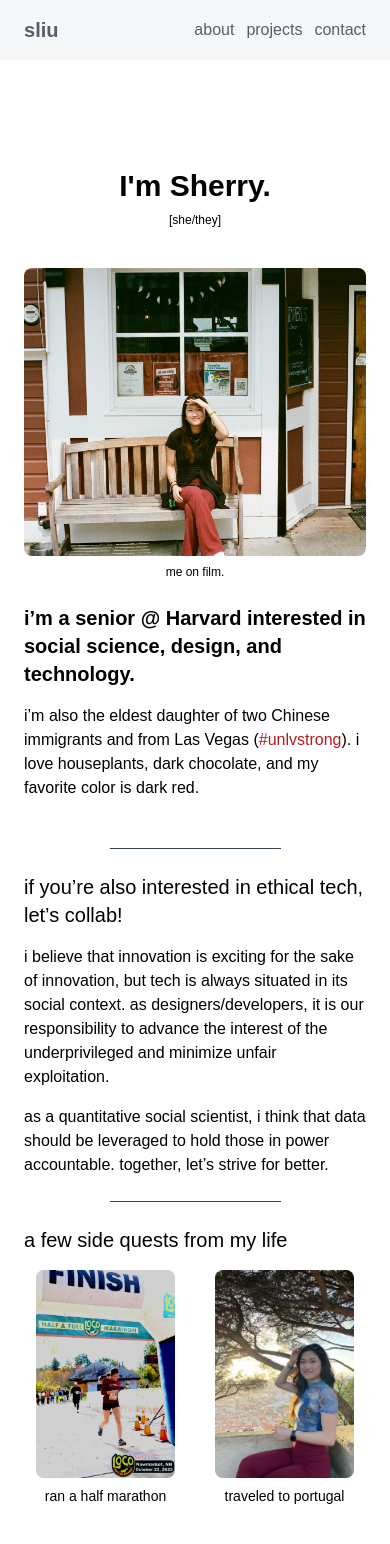
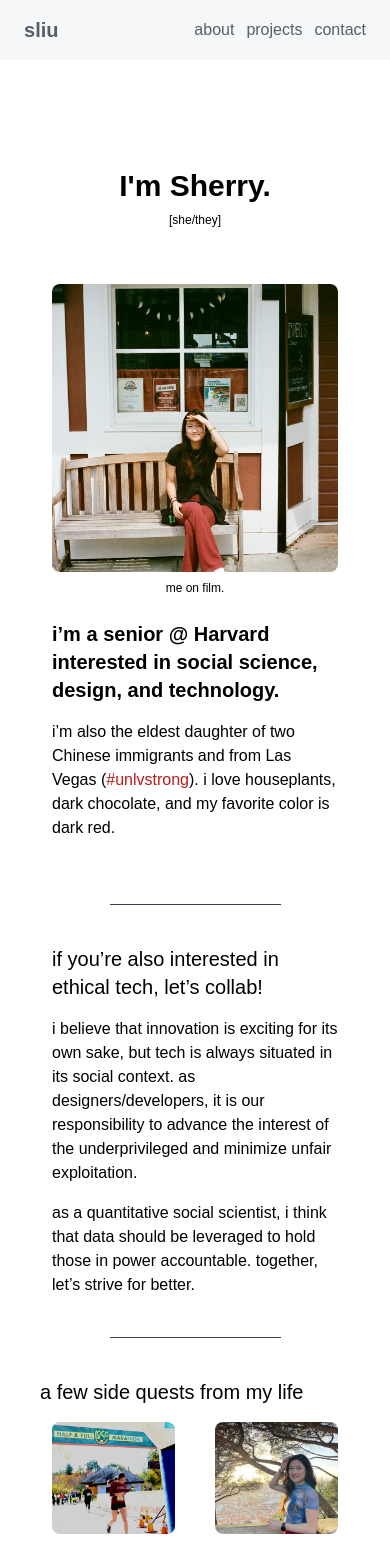
Before and after one commit to shxrryliu/personal-website, a Next.js app: page /about in a window 390 px wide. Shown: the top 1544 px of the page. Built offline with nearby package versions, Linux system fonts and the light colour scheme; grey boxes are pictures that could not be loaded.

Commit message:
projects page and bug fix

```diff
--- a/components/header.js
+++ b/components/header.js
@@ -34,12 +34,13 @@ export default function Header() {
           <nav>
             <ul className="flex space-x-3 sm:space-x-8">
             {navOptions.map((option) => (
-                <li><a
+                <li key={option.title}>
+                  <a
                     href={option.link}
                     className="group relative text-gray-800 hover:text-red-800 transition duration-300">
                     {option.title}
                     <span className="absolute -bottom-1 left-0 w-0 h-0.5 bg-red-700 transition-all duration-200 group-hover:w-full"></span>
-                    </a>
+                  </a>
                 </li>
             ))}
             </ul>
--- a/pages/about.js
+++ b/pages/about.js
@@ -18,9 +18,10 @@ export default function Home() {
             <p className='text-xs text-center pt-2 pb-10'>[she/they]</p>
 
             {/* quick intro */}
-            <div className='flex sm:flex-row flex-col items-center max-w-3xl'>
+            <div className='flex sm:flex-row flex-col items-center max-w-3xl p-4 md:mx-auto mx-3'>
                 <div className='sm:w-1/2 med:mr-0 sm:mr-8 sm:pl-1'>
-                    <img src='/me4.jpg' alt='me again' className='w-full h-72 bg-gray-200 rounded-lg object-cover' />
+                    <img src='/me4.jpg' alt='me again' className='w-full h-72 bg-gray-200 rounded-lg object-cover
+                        hover:shadow-xl transition duration-300 ease-in-out transform hover:-translate-y-1 overflow-hidden' />
                     <p className="text-center text-xs mt-2">me on film.</p>
                 </div>
                 <div className='sm:w-1/2 my-6 sm:my-auto'>
@@ -42,9 +43,9 @@ export default function Home() {
             </div>
 
             {/* values section */}
-            <div className='text-left max-w-3xl'>
+            <div className='text-left max-w-3xl p-4 md:mx-auto mx-3'>
                 <p className='text-xl font-medium pb-4 sm:pb-8'>if you’re also interested in ethical tech, let’s collab!</p>
-                <p className='text-med pb-4'>i believe that innovation is exciting for the sake of innovation, but tech is always situated in its social context.
+                <p className='text-med pb-4'>i believe that innovation is exciting for its own sake, but tech is always situated in its social context.
                     as designers/developers, it is our responsibility to advance the interest of the underprivileged and minimize unfair exploitation.
                 </p>
                 <p className='text-med'>as a quantitative social scientist, i think that data should be leveraged to hold those in power accountable.
@@ -58,12 +59,13 @@ export default function Home() {
             </div>
 
             {/* side quests */}
-            <div className='max-w-3xl w-full'>
+            <div className='max-w-3xl w-full p-4 md:mx-auto mx-3'>
                 <p className='text-xl pb-4 sm:pb-8 text-left'>a few side quests from my life</p>
-                <div className='grid sm:grid-cols-3 grid-cols-2 gap-10 mb-8 mx-3'>
+                <div className='grid md:grid-cols-3 lg:grid-cols-3 grid-cols-2 gap-10 mb-8 mx-3'>
                     {sideQuests.map((quest, index) => (
                         <div key={index}>
-                            <img src={quest.imgPath} alt={quest.description} className='w-full rounded-lg h-52 bg-gray-200 object-cover' />
+                            <img src={quest.imgPath} alt={quest.description} className='w-full rounded-lg sm:h-52 h-28 bg-gray-200 object-cover
+                                hover:shadow-xl transition duration-300 ease-in-out transform hover:-translate-y-1 overflow-hidden' />
                             <p className='text-center text-sm mt-2'>{quest.description}</p>
                         </div>
                     ))}
@@ -71,7 +73,7 @@ export default function Home() {
             </div>
 
             {/* other social media places */}
-            <div className='flex flex-col max-w-3xl items-center justify-center mt-10'>
+            <div className='flex flex-col max-w-3xl items-center justify-center mt-8 p-4 md:mx-auto mx-3'>
                 <p className='text-med my-6'>even more places to find me (not work):</p>
                 <div className="flex space-x-16 mb-12">
                     <a href="https://www.goodreads.com/user/show/50509124-sherry-liu" aria-label="Github" className="text-gray-500 hover:text-red-700 hover:drop-shadow-md
--- /dev/null
+++ b/pages/projects.js
@@ -0,0 +1,13 @@
+import '../tailwind.config'
+
+export default function Home() {
+    return (
+        <div className="flex flex-col items-center justify-center min-h-screen p-6">
+            <h2 className="text-3xl font-semibold text-center mt-36">Projects.</h2>
+            <p className='text-med font-medium text-center pt-3 pb-10'>some of my work that i've particularly enjoyed.</p>
+
+            <div className='flex sm:flex-row flex-col items-center max-w-3xl'>
+            </div>
+        </div>
+    )
+}
--- a/styles.css
+++ b/styles.css
@@ -4,7 +4,7 @@
 
 body {
     font-family: 'Inter var', sans-serif;
-    animation: fadeIn 2s ease-out forwards;
+    animation: fadeIn 1.5s ease-out forwards;
   }
 
 @keyframes fadeIn {
```
